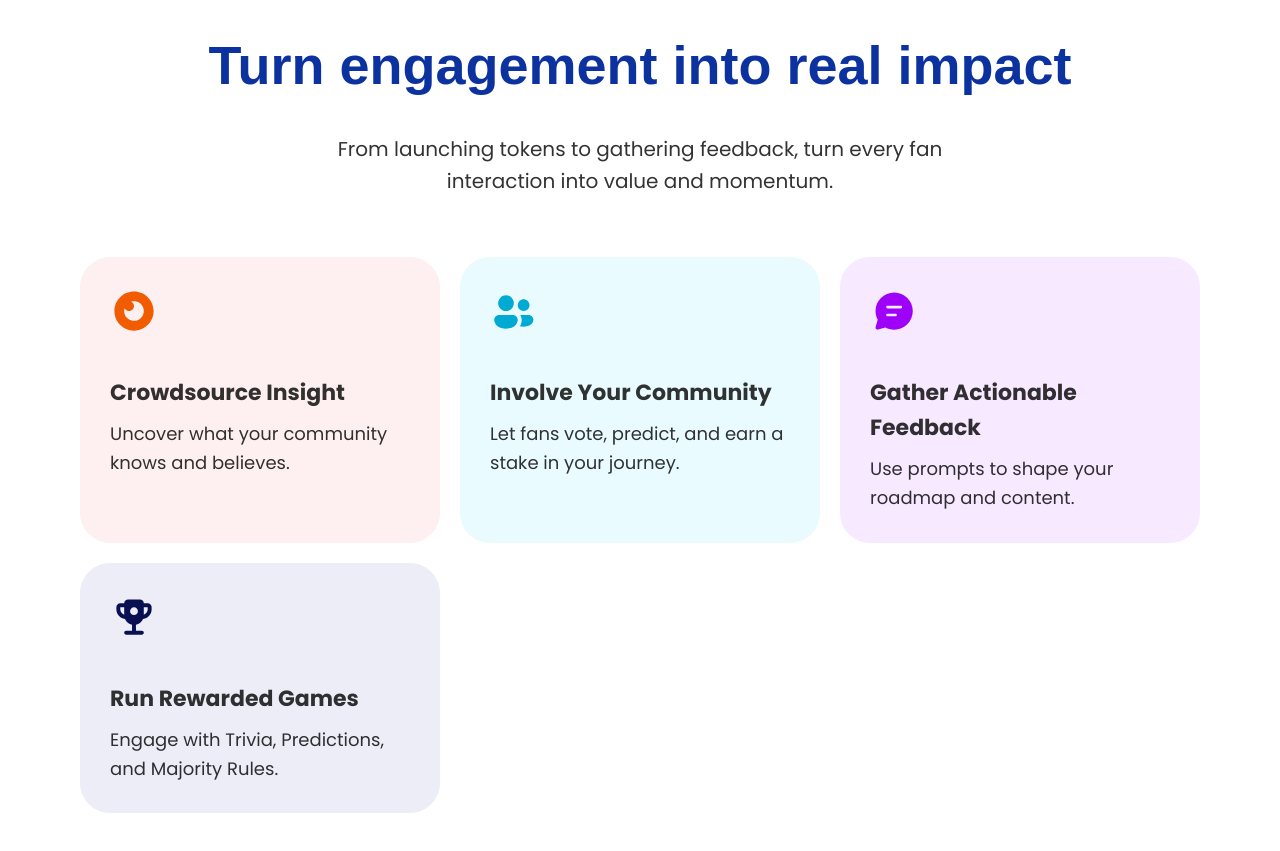
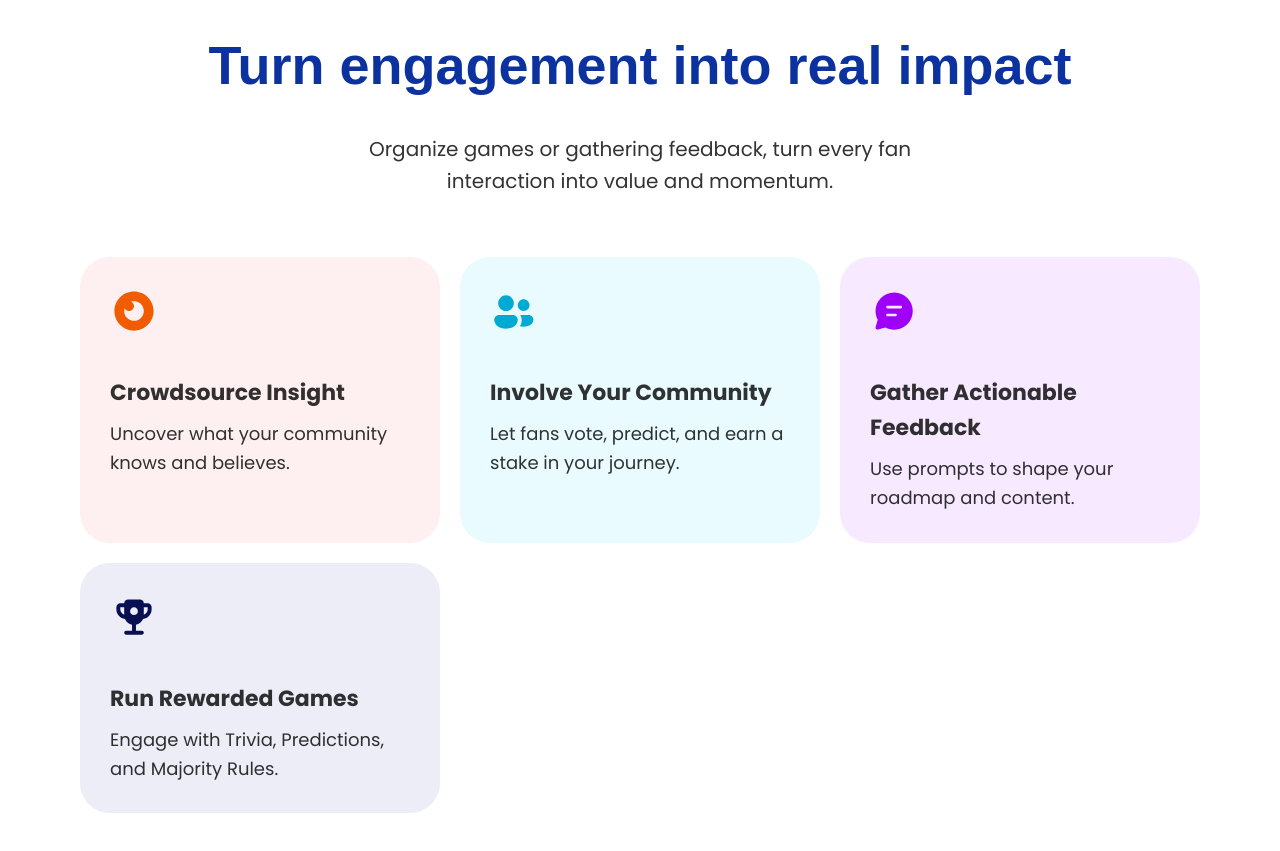
Before and after one commit to Engage-Protocol/engage-landing, a plain HTML site: page index.html in a window 1280 px wide. Shown: the part 3760-4611 px from the top of the page. Drawn offline with Linux system fonts and the light colour scheme; a web font is replaced by a local one.

Commit message:
remove token mention

```diff
--- a/index.html
+++ b/index.html
@@ -951,7 +951,7 @@
                     Use cases
                 </div>
                 <h3>Turn engagement into real impact</h3>
-                <p>From launching tokens to gathering feedback, turn every fan interaction into value and momentum.</p>
+                <p>Organize games or gathering feedback, turn every fan interaction into value and momentum.</p>
             </div>
 
             <div class="use-cases-grid">
```
